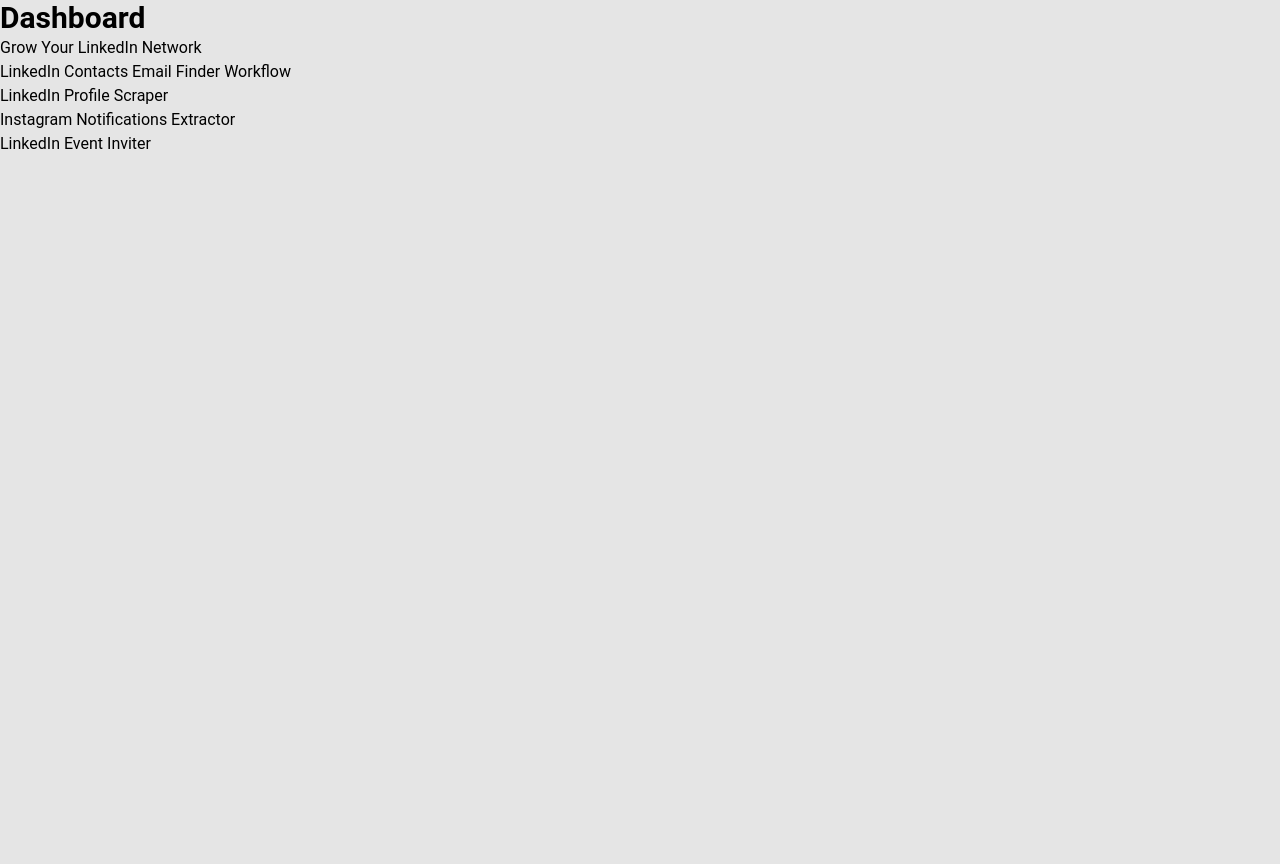
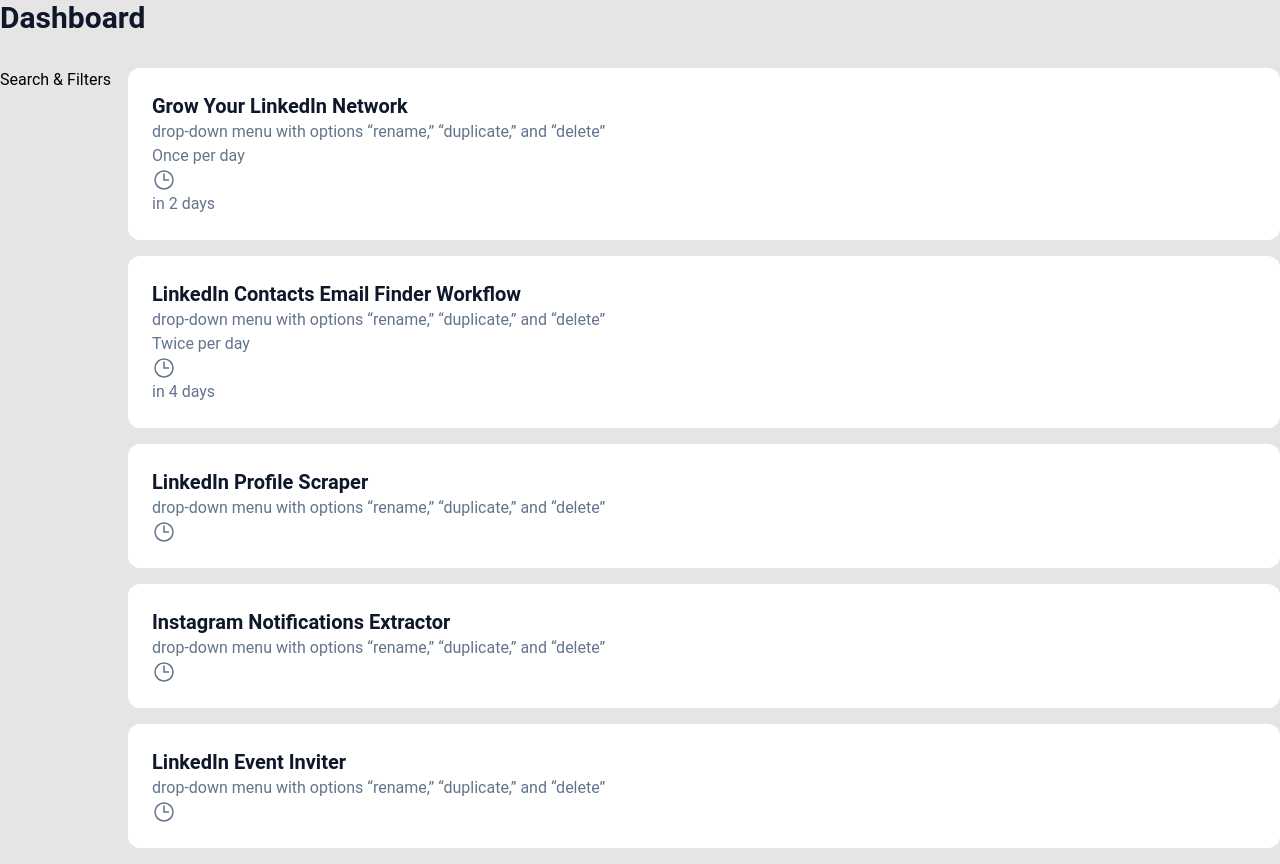
Before and after one commit to mickaelr/phantombuster-test-mr, a React (Vite) app: page / in a window 1280 px wide. Before the commit the page ends 800 px from the top, so only its background shows below. Built offline with nearby package versions, Linux system fonts and the light colour scheme; a web font is replaced by a local one.

Commit message:
complete PhantomItem and add icons

```diff
--- a/package.json
+++ b/package.json
@@ -12,6 +12,7 @@
     "build-storybook": "storybook build"
   },
   "dependencies": {
+    "@heroicons/react": "^2.1.1",
     "react": "^18.2.0",
     "react-dom": "^18.2.0"
   },
--- a/src/dashboard/DashboardPage.tsx
+++ b/src/dashboard/DashboardPage.tsx
@@ -26,10 +26,15 @@
   }, [])
 
   return (
-    <>
-      <h1 className="text-3xl font-bold">Dashboard</h1>
-      <PhantomList items={phantoms} />
-    </>
+    <div className="container mx-auto">
+      <h1 className="text-3xl font-bold text-slate-900">Dashboard</h1>
+      <div className="flex flex-row mt-8">
+        <div className="min-w-32">Search & Filters</div>
+        <div className="grow">
+          <PhantomList items={phantoms} />
+        </div>
+      </div>
+    </div>
   )
 }
 
--- a/src/dashboard/PhantomItem.tsx
+++ b/src/dashboard/PhantomItem.tsx
@@ -1,11 +1,17 @@
+import { ClockIcon } from '@heroicons/react/24/outline'
 import { IPhantom } from '../phantom'
+import RemainingTime from './RemainingTime'
 
 function PhantomItem(props: IPhantom) {
-    return (
-      <div>
-        <div>{ props.name }</div>
-      </div>
-    )
-  }
+  return (
+    <div className="bg-white mb-4 p-6 rounded-xl text-slate-500">
+      <h2 className="text-xl font-bold text-slate-900">{ props.name }</h2>
+      <div>drop-down menu with options “rename,” “duplicate,” and “delete”</div>
+      <div>{ props.repeatedLaunchTimes?.simplePreset }</div>
+      <ClockIcon className="h-6 w-6 text-slate-500" />
+      <RemainingTime minutesRemaining={ props.nextLaunchIn } />
+    </div>
+  )
+}
 
-  export default PhantomItem
+export default PhantomItem
--- /dev/null
+++ b/src/dashboard/RemainingTime.tsx
@@ -0,0 +1,17 @@
+import { convertRemainingTime } from '../utils'
+
+function RemainingTime(props: {minutesRemaining?: number}) {
+  if (props.minutesRemaining) {
+    const { days, hours, minutes } = convertRemainingTime(props.minutesRemaining);
+
+    if(days > 0) {
+      return <div>in { days } days</div>;
+    } else {
+      return <div>in { hours } hours and { minutes } minutes</div>;
+    }
+  }
+
+  return;
+}
+
+export default RemainingTime
--- /dev/null
+++ b/src/utils.ts
@@ -0,0 +1,17 @@
+export type DecomposedTime = {
+    days: number;
+    hours: number;
+    minutes: number;
+}
+
+export const convertRemainingTime = (minutesRemaining: number): DecomposedTime => {
+    if(!minutesRemaining) {
+        //TODO: check if it's better in our case to throw an Error instead of default value?
+        return { days: 0, hours: 0, minutes: 0 };
+    }
+
+    const days: number = Math.floor(minutesRemaining / 1440);
+    const hours: number = Math.floor((minutesRemaining - (days * 1440)) / 60);
+    const minutes: number = minutesRemaining - (days * 1440) - (hours * 60);
+    return { days, hours, minutes };
+}
```
Also changed, not shown: 2 other files (tests, documents, lock files or other folders).
